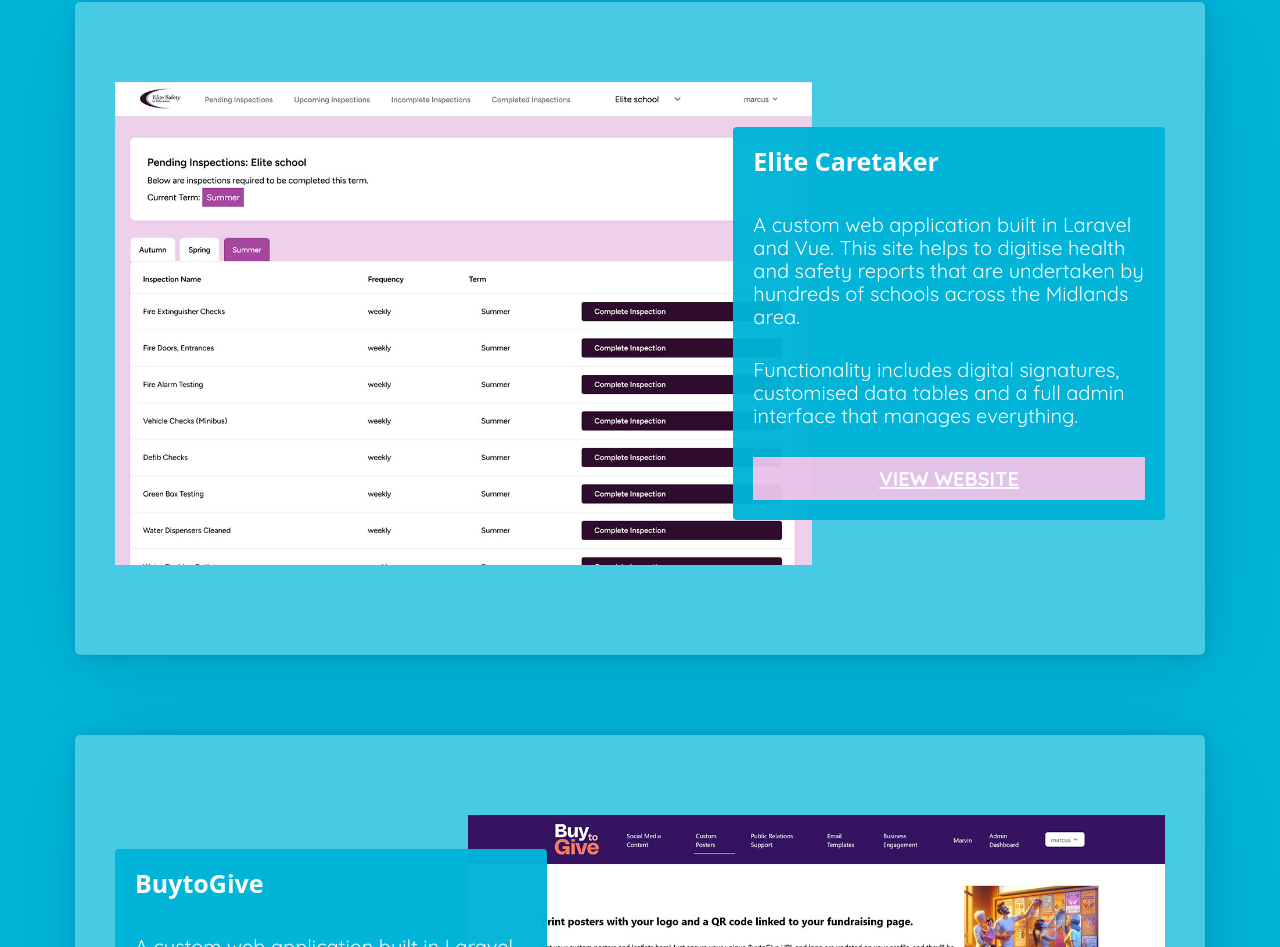
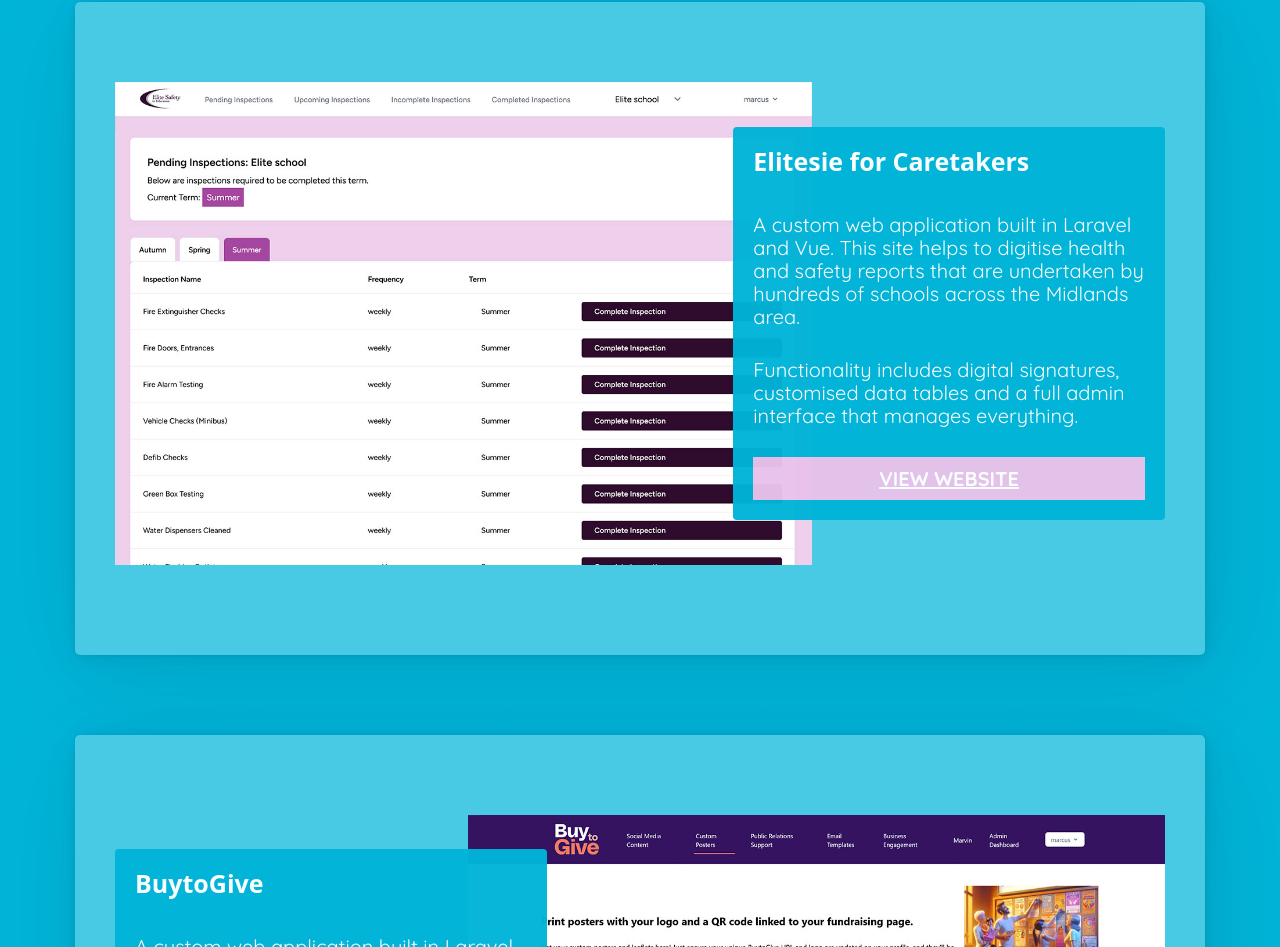
Before and after one commit to linear5ky/portfolio-2023, a Next.js app: page / in a window 1280 px wide. Shown: the part 993-1940 px from the top of the page. Built offline with nearby package versions, Linux system fonts and the light colour scheme.

Commit message:
chore: update project namne

```diff
--- a/constants/Projects.js
+++ b/constants/Projects.js
@@ -3,7 +3,7 @@
 const projects= {
     items: [
         {
-            name: 'Elite Caretaker',
+            name: 'Elitesie for Caretakers',
             description: <Fragment><p>A custom web application built in Laravel and Vue. This site helps to digitise health and safety reports that are undertaken by hundreds of schools across the Midlands area.</p> <p>Functionality includes digital signatures, customised data tables and a full admin interface that manages everything.</p></Fragment>,
             image: '/images/portfolio-elite.jpg',
             href:   'https://caretakersapp.elitesie.uk/',
```
